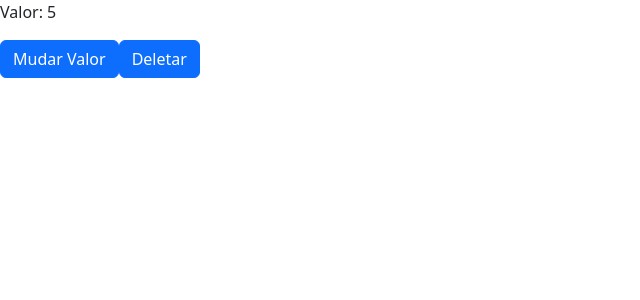
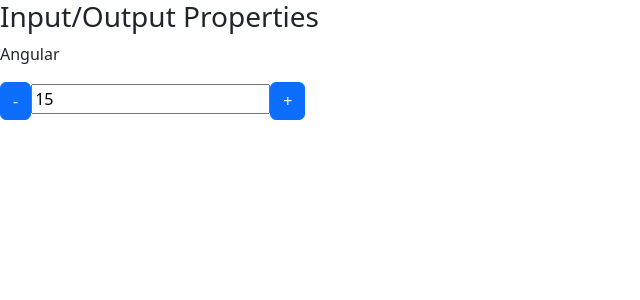
Before and after one commit to Airak/loiane-training, an Angular app in the folder data-binding/: page / in a window 1280 px wide. Shown: the top 300 px of the page, without its empty margins (0-640 px from the left). Built offline with nearby package versions, Linux system fonts and the light colour scheme.

Commit message:
16: Acesso ao DOM e ao Template com ViewChild

```diff
--- a/data-binding/src/app/app.component.html
+++ b/data-binding/src/app/app.component.html
@@ -1,5 +1,5 @@
-<!-- <app-data-binding></app-data-binding> -->
+<app-data-binding></app-data-binding>
 
-<app-ciclo [valorInicial]="valor" *ngIf="!deletarCiclo"></app-ciclo>
+<!-- <app-ciclo [valorInicial]="valor" *ngIf="!deletarCiclo"></app-ciclo>
 <button class="btn btn-primary" (click)="mudarValor()">Mudar Valor</button>
-<button class="btn btn-primary" (click)="destruirClico()">Deletar</button>
+<button class="btn btn-primary" (click)="destruirClico()">Deletar</button> -->
--- a/data-binding/src/app/output-property/output-property.component.ts
+++ b/data-binding/src/app/output-property/output-property.component.ts
@@ -1,4 +1,4 @@
-import { Component, OnInit, Input, Output, EventEmitter  } from '@angular/core';
+import { Component, OnInit, Input, Output, EventEmitter, ElementRef, ViewChild } from '@angular/core';
 
 @Component({
   selector: 'contador',
@@ -11,13 +11,17 @@
 
   @Output() mudouValor = new EventEmitter();
 
+  @ViewChild('campoInput', { static: false }) campoValorInput!: ElementRef;
+
   incrementa(){
-    this.valor++;
+    // this.valor++;
+    this.campoValorInput.nativeElement.value++;
     this.mudouValor.emit({novoValor: this.valor});
   }
 
   decrementa(){
-    this.valor--;
+    // this.valor--;
+    this.campoValorInput.nativeElement.value--;
     this.mudouValor.emit({novoValor: this.valor});
   }
 
```
